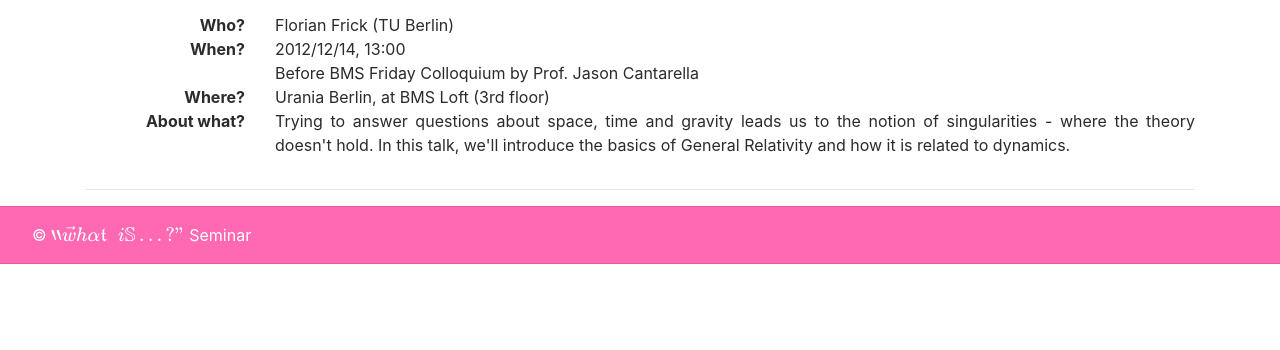
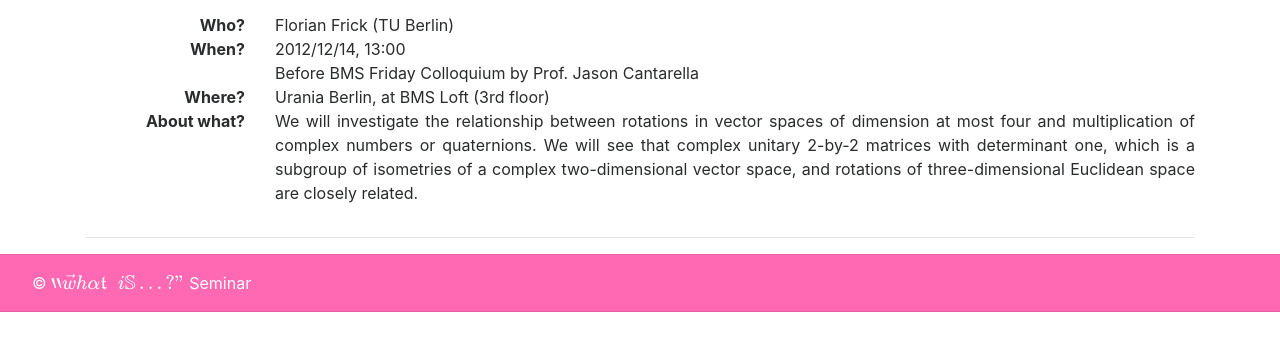
Before and after one commit to WhatIsSeminar/whatisseminar.github.io, a plain HTML site: page talks/20121214.html in a window 1280 px wide. Shown: the part 360-710 px from the top of the page. Drawn offline with nearby package versions, Linux system fonts and the light colour scheme; some packages are replaced by stand-ins of ours; a script that the page names is missing.

Commit message:
Update 20121214.html

```diff
--- a/talks/20121214.html
+++ b/talks/20121214.html
@@ -83,7 +83,7 @@
     </div>
     <div class="col-md-10">
       <p>
-     Trying to answer questions about space, time and gravity leads us to the notion of singularities - where the theory doesn't hold. In this talk, we'll introduce the basics of General Relativity and how it is related to dynamics.
+     We will investigate the relationship between rotations in vector spaces of dimension at most four and multiplication of complex numbers or quaternions. We will see that complex unitary 2-by-2 matrices with determinant one, which is a subgroup of isometries of a complex two-dimensional vector space, and rotations of three-dimensional Euclidean space are closely related.
       </p>
     </div>
   </div>
```
